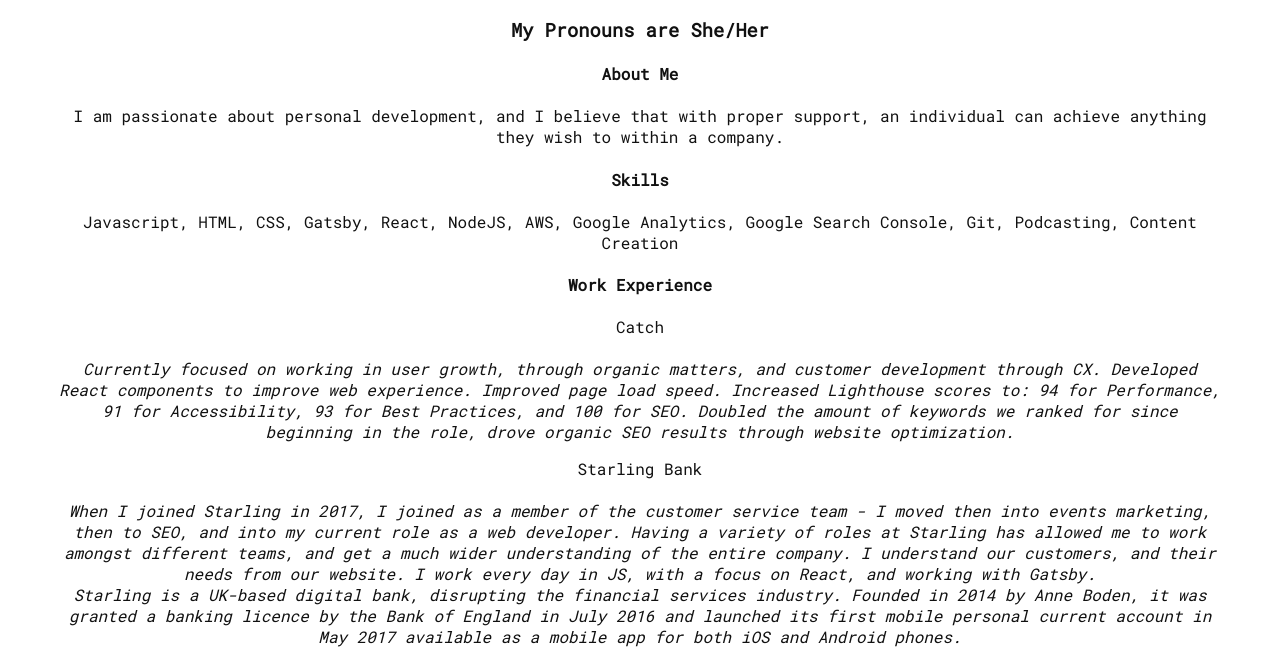
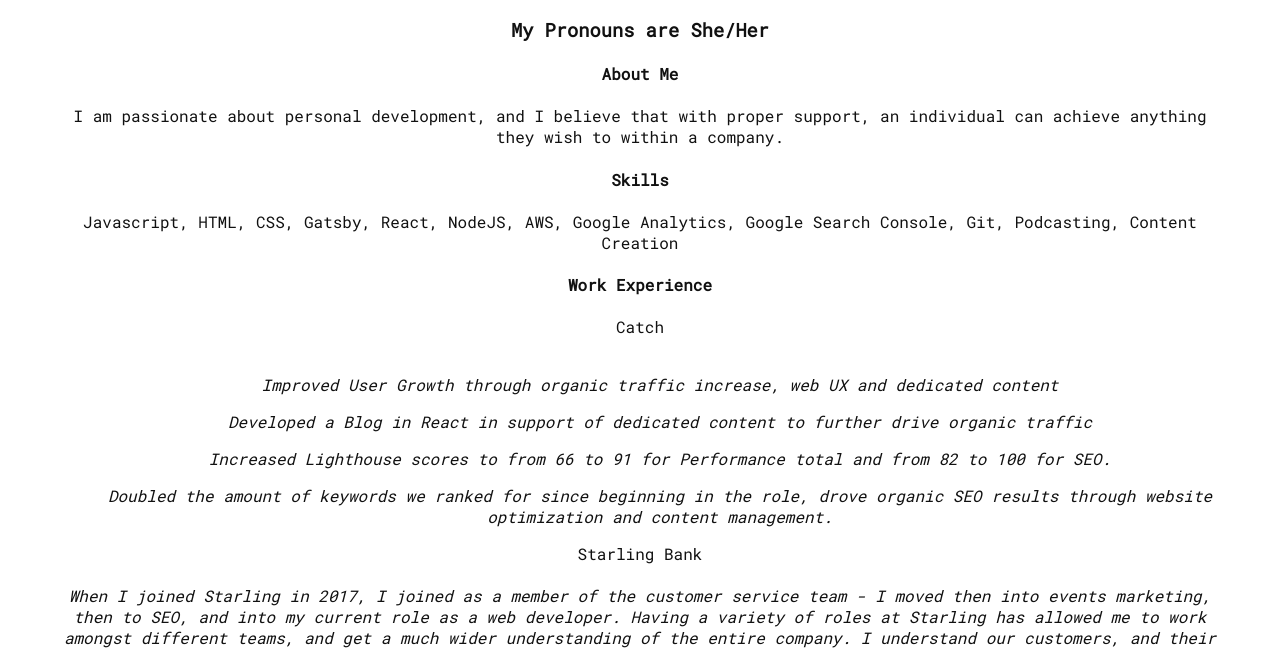
Before and after one commit to Sdeakin93/sarahjd, a website: page _site/index.html in a window 1280 px wide. Shown: the part 177-827 px from the top of the page. Drawn offline with Linux system fonts and the light colour scheme.

Commit message:
updated CV

```diff
--- a/_site/index.html
+++ b/_site/index.html
@@ -28,10 +28,13 @@
 					<p>Javascript, HTML, CSS, Gatsby, React, NodeJS, AWS, Google Analytics, Google Search Console, Git, Podcasting, Content Creation </p>
 					<h4>Work Experience</h4>
 						<p>Catch<br/><br/>
-							<i>Currently focused on working in user growth, through organic matters, and customer development through CX.
-								Developed React components to improve web experience.
-								Improved page load speed. Increased Lighthouse scores to: 94 for Performance, 91 for Accessibility, 93 for Best Practices, and 100 for SEO.
-								Doubled the amount of keywords we ranked for since beginning in the role, drove organic SEO results through website optimization. </i>
+							<i><ul>Improved User Growth through organic traffic increase, web UX and dedicated content</ul>
+								<ul>
+									Developed a Blog in React in support of dedicated content to further drive organic traffic</ul>
+									<ul>
+										Increased Lighthouse scores to from 66 to 91 for Performance total and from 82 to 100 for SEO.</ul>
+										<ul>
+											Doubled the amount of keywords we ranked for since beginning in the role, drove organic SEO results through website optimization and content management.</ul>  </i>
 						<p>Starling Bank<br/><br/>
 							<i>When I joined Starling in 2017, I joined as a member of the customer service team - I moved then into events marketing, then to SEO, and into my current role as a web developer. Having a variety of roles at Starling has allowed me to work amongst different teams, and get a much wider understanding of the entire company. I understand our customers, and their needs from our website. I work every day in JS, with a focus on React, and working with Gatsby.<br/>Starling is a UK-based digital bank, disrupting the financial services industry. Founded in 2014 by Anne Boden, it was granted a banking licence by the Bank of England in July 2016 and launched its first mobile personal current account in May 2017 available as a mobile app for both iOS and Android phones.</i>
 					<h4>Personal projects</h4>
```
